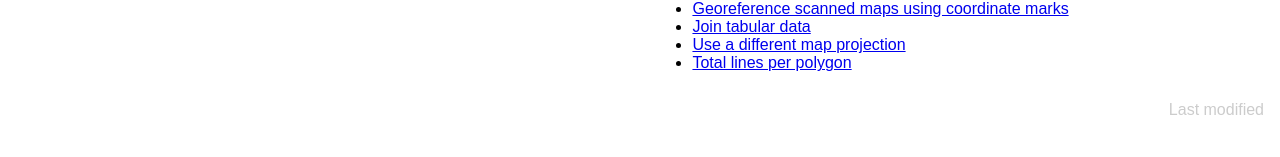
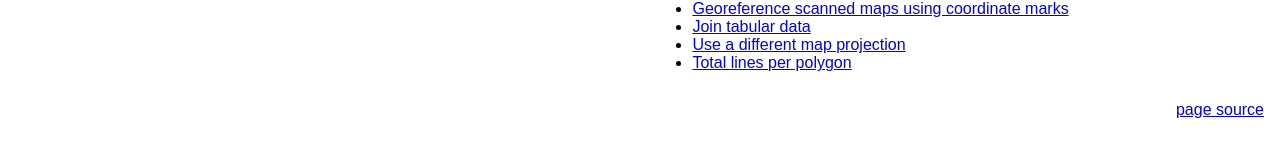
Before and after one commit to cornell-gis/gis-cookbook, a Jekyll site: the page built from index.html, in a window 1280 px wide. Shown: the part 203-360 px from the top of the page. Built offline with Jekyll 4.4.1, drawn with Linux system fonts in a browser that asks for light colours.

Commit message:
link to source code

```diff
--- a/_layouts/default.html
+++ b/_layouts/default.html
@@ -15,7 +15,7 @@
     {% endif %}
   </header>
   <main>{{ content }}</main>
-  <footer>Last modified {{ page.last_modified_at | date: '%Y-%m-%d' }}</footer>
+  <footer><a href='https://github.com/kgjenkins/gis-cookbook/blob/master{{ page.url }}'>page source</a></footer>
 </body>
 
 </html>
```
